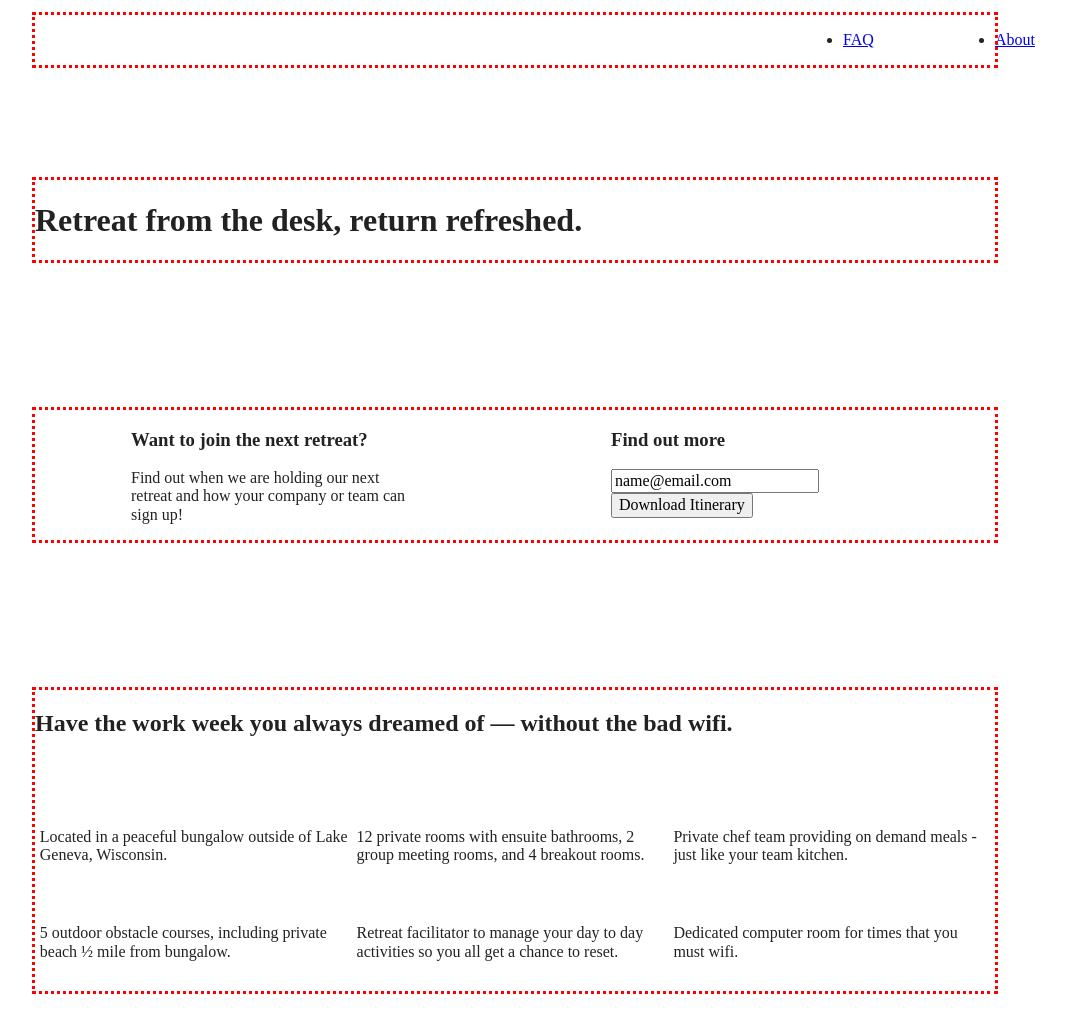
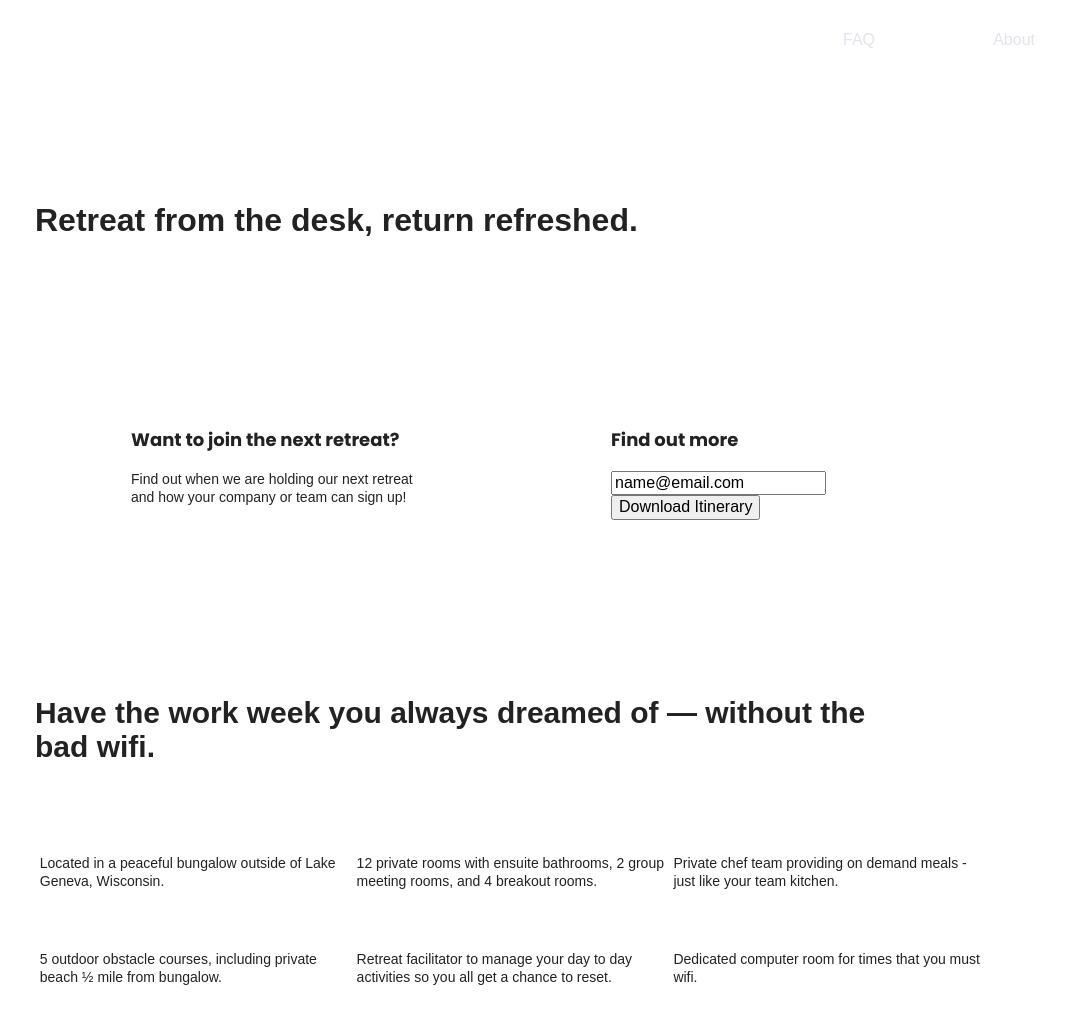
Before and after one commit to SligarK/unpluggedks, a website built with Parcel: page index.html in a window 1280 px wide. Shown: the top 1020 px of the page, without its empty margins (125-1191 px from the left). Built offline with nearby package versions, Linux system fonts and the light colour scheme.

Commit message:
Added global css

```diff
--- a/css/main.css
+++ b/css/main.css
@@ -86,8 +86,50 @@ textarea {
 /* ==========================================================================
    Author's custom styles
    ========================================================================== */
+/* General Styles */
+
+html {
+	font-size: 1rem;
+}
+
+body {
+  font-family: 'Oppen sans', sans-serif;
+  font-size: 1em;
+  text-align: left;
+}
+
+ul,
+ol {
+  list-style: none;
+}
+
+a {
+	color: #e2e3ed;
+  text-decoration: none;
+}
+
+h2 {
+  font-feature-settings: 'Poppins', sans-serif;
+  font-size: 1.875em;
+}
+
+h3,
+h4 {
+  font-family: 'Poppins', sans-serif;
+  margin: 20px 0;
+  font-size: 1.125em;
+}
+
+p {
+  font-size: .875em;
+  line-height: 1.285;
+}
+
+address {
+  font-style: normal;
+}
+
 .content-wrapper {
-  outline: 3px dotted red;
   width: 90%;
   margin: 50px 0;
 }
--- a/index.html
+++ b/index.html
@@ -18,6 +18,8 @@
 
   <link rel="stylesheet" href="css/normalize.css">
   <link rel="stylesheet" href="css/main.css">
+  <!--Google Fonts-->
+  <link href="https://fonts.googleapis.com/css?family=Open+Sans:400,700|Poppins:500,700" rel="stylesheet">
 
   <meta name="theme-color" content="#fafafa">
 </head>
```
Also changed, not shown: about/index.html (+2 -0 lines), faq/index.html (+2 -0 lines).
